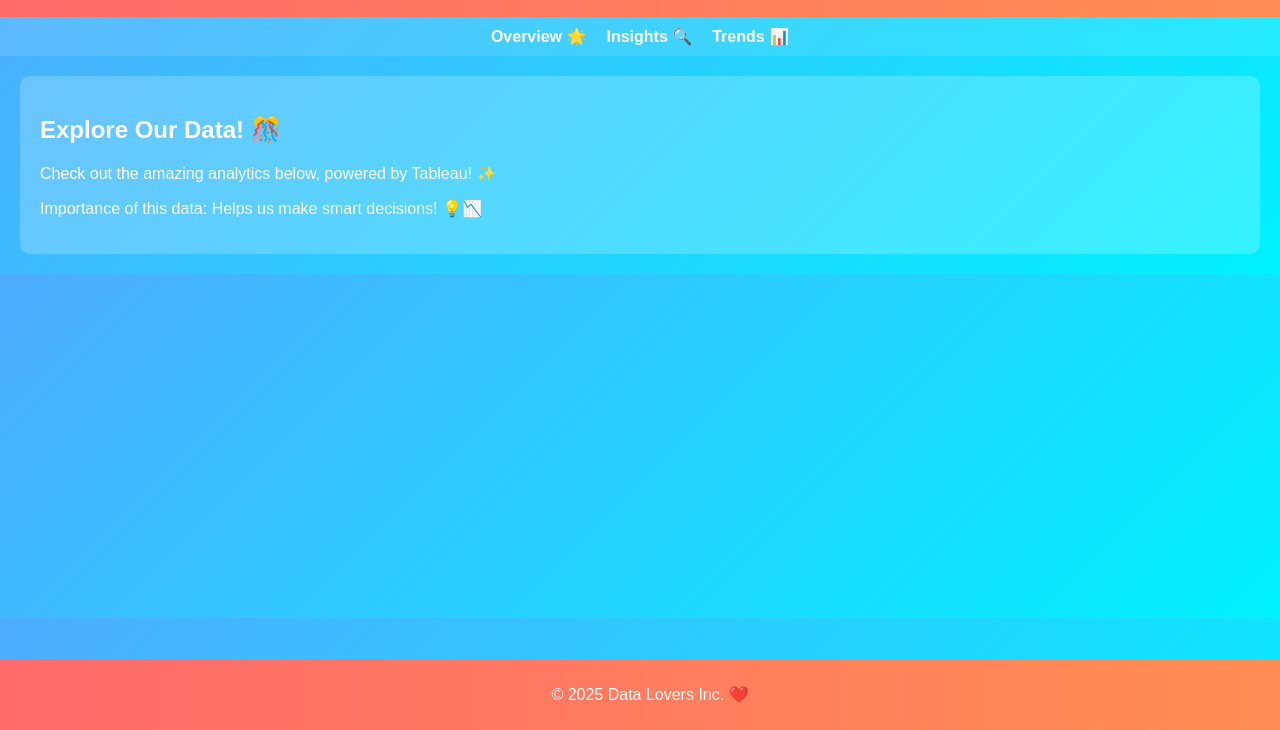
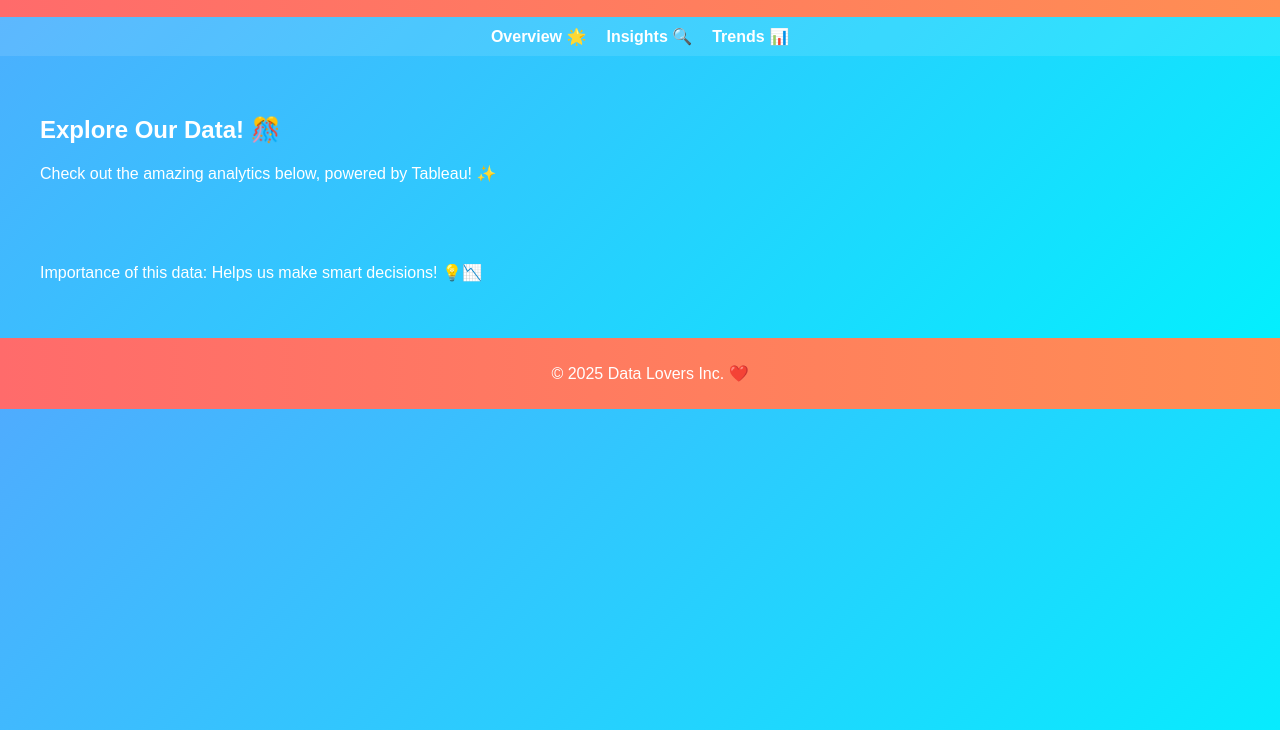
Before and after one commit to sagigolan8/HR-Tableu-Dashboard, a plain HTML site: page index.html in a window 1280 px wide. Shown: the part 70-800 px from the top of the page. Drawn offline with Linux system fonts and the light colour scheme.

```diff
--- a/index.html
+++ b/index.html
@@ -65,7 +65,6 @@
             max-width: 1200px;
             margin: 20px auto;
             padding: 20px;
-            background: rgba(255, 255, 255, 0.2);
             border-radius: 10px;
         }
 
@@ -94,7 +93,6 @@
             text-align: center;
             padding: 10px;
             background: linear-gradient(90deg, #ff6b6b, #ff8e53);
-            position: fixed;
             width: 100%;
             bottom: 0;
         }
@@ -113,8 +111,8 @@
     <div class="container">
         <h2>Explore Our Data! 🎊</h2>
         <p>Check out the amazing analytics below, powered by Tableau! ✨</p>
-        <div class='tableauPlaceholder' id='viz1746794742189' style='position: relative'><noscript><a href='#'><img
-                        alt='Overview '
+        <div class='tableauPlaceholder container' id='viz1746794742189' style='position: relative'><noscript><a
+                    href='#'><img alt='Overview '
                         src='https:&#47;&#47;public.tableau.com&#47;static&#47;images&#47;HR&#47;HRDashboard_17437806912550&#47;Overview&#47;1_rss.png'
                         style='border: none' /></a></noscript><object class='tableauViz' style='display:none;'>
                 <param name='host_url' value='https%3A%2F%2Fpublic.tableau.com%2F' />
@@ -139,6 +137,13 @@
     <footer>
         <p>© 2025 Data Lovers Inc. ❤️</p>
     </footer>
+
+    <script>
+        // Simple JS animation for fun
+        window.onload = function () {
+            alert("Welcome to the Data Party! 🎉");
+        };
+    </script>
 </body>
 
 </html>
```
